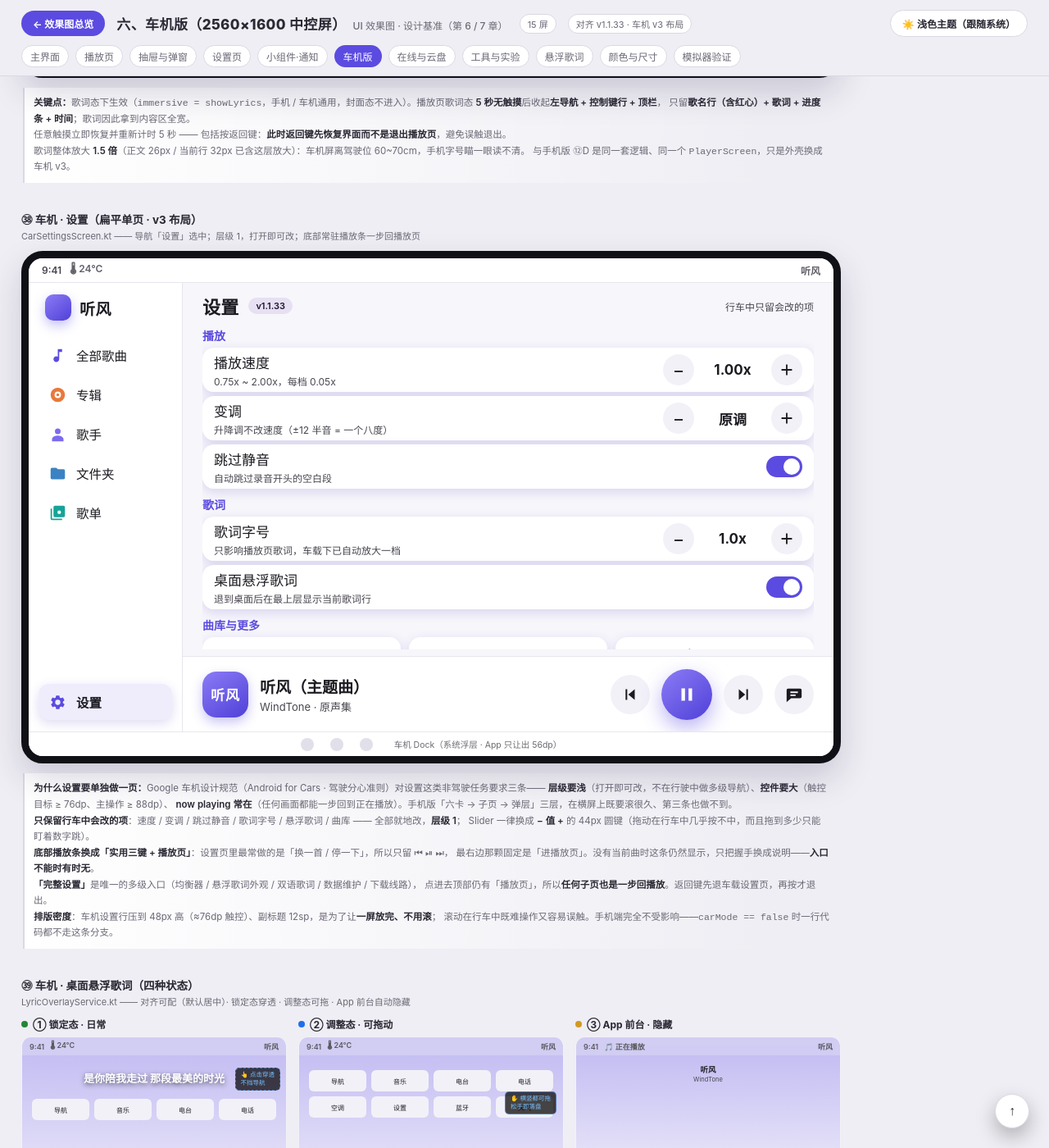
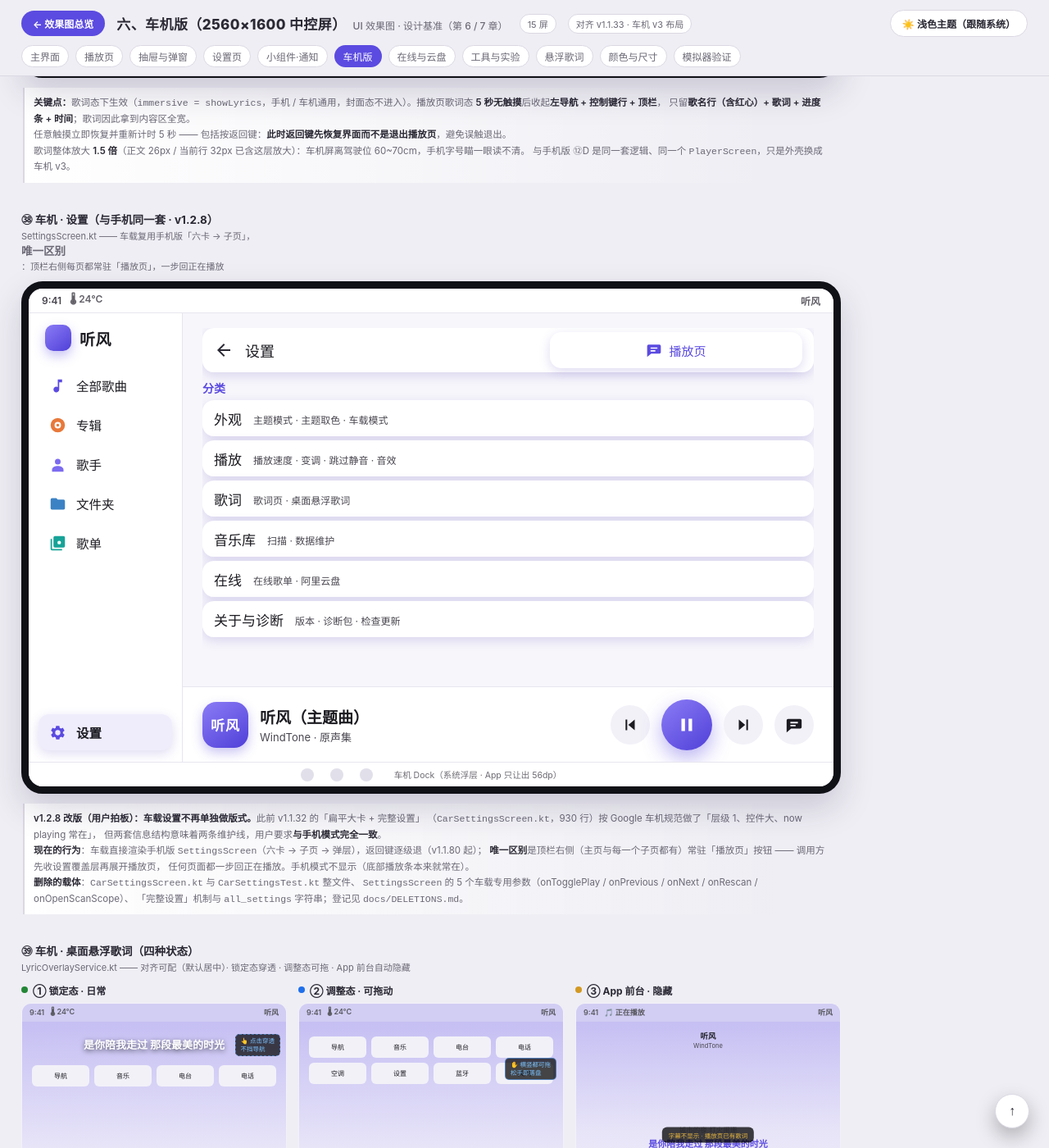
Before and after one commit to LuckyLearning/WindTone, a Jekyll site: the page docs/ui/06-car.html, which Jekyll copies as it is, in a window 1280 px wide and 1400 px high, scrolled down 6093 px. Shown: the whole window at 82% size. Built offline with Jekyll 4.4.1, drawn with Linux system fonts in a browser that asks for light colours.

Commit message:
docs: 同步车机设置统一与待装包安装行（UI 清单 / 06-car / 功能说明 / 验证清单 / DELETIONS）

```diff
--- a/docs/ui/06-car.html
+++ b/docs/ui/06-car.html
@@ -597,7 +597,7 @@
 </figure>
 
 <figure class="fig car" id="scr-car-settings-flat">
-  <div class="cap"><b>㊳ 车机 · 设置（扁平单页 · v3 布局）</b><em>CarSettingsScreen.kt —— 导航「设置」选中；层级 1，打开即可改；底部常驻播放条一步回播放页</em></div>
+  <div class="cap"><b>㊳ 车机 · 设置（与手机同一套 · v1.2.8）</b><em>SettingsScreen.kt —— 车载复用手机版「六卡 → 子页」，<b>唯一区别</b>：顶栏右侧每页都常驻「播放页」，一步回正在播放</em></div>
   <div class="carphone v3">
     <div class="carbar">
       <span>9:41</span><span class="cb-item">🌡 24°C</span>
@@ -616,47 +616,20 @@
       </nav>
       <div class="cv3-right">
         <div class="cv3-main tight">
-          <div class="cv3-hd">
-            <div class="cv3-title">设置</div>
-            <span class="pill">v1.1.33</span>
-            <div class="sp"></div>
-            <span style="font-size:12px;color:var(--on-surface-variant)">行车中只留会改的项</span>
-          </div>
           <div class="cset" style="margin-top:6px">
-            <div class="cset-sec">播放</div>
-            <div class="cset-row">
-              <div style="flex:1"><div class="cset-k">播放速度</div><div class="cset-s">0.75x ~ 2.00x，每档 0.05x</div></div>
-              <div class="cset-step">−</div>
-              <div class="cset-v">1.00x</div>
-              <div class="cset-step"><svg class="ic"><use href="#i-add"/></svg></div>
+            <div class="cset-row" style="border:none">
+              <svg class="ic" style="flex:none"><use href="#i-back"/></svg>
+              <div class="cset-k" style="font-size:18px">设置</div>
+              <div style="flex:1"></div>
+              <div class="cset-btn" style="color:var(--primary)"><svg class="ic"><use href="#i-lyrics"/></svg>播放页</div>
             </div>
-            <div class="cset-row">
-              <div style="flex:1"><div class="cset-k">变调</div><div class="cset-s">升降调不改速度（±12 半音 = 一个八度）</div></div>
-              <div class="cset-step">−</div>
-              <div class="cset-v">原调</div>
-              <div class="cset-step"><svg class="ic"><use href="#i-add"/></svg></div>
-            </div>
-            <div class="cset-row">
-              <div style="flex:1"><div class="cset-k">跳过静音</div><div class="cset-s">自动跳过录音开头的空白段</div></div>
-              <span class="switch"><i></i></span>
-            </div>
-            <div class="cset-sec">歌词</div>
-            <div class="cset-row">
-              <div style="flex:1"><div class="cset-k">歌词字号</div><div class="cset-s">只影响播放页歌词，车载下已自动放大一档</div></div>
-              <div class="cset-step">−</div>
-              <div class="cset-v">1.0x</div>
-              <div class="cset-step"><svg class="ic"><use href="#i-add"/></svg></div>
-            </div>
-            <div class="cset-row">
-              <div style="flex:1"><div class="cset-k">桌面悬浮歌词</div><div class="cset-s">退到桌面后在最上层显示当前歌词行</div></div>
-              <span class="switch"><i></i></span>
-            </div>
-            <div class="cset-sec">曲库与更多</div>
-            <div style="display:flex;gap:10px;flex:none">
-              <div class="cset-btn"><svg class="ic"><use href="#i-cloud"/></svg>重新扫描</div>
-              <div class="cset-btn"><svg class="ic"><use href="#i-folder"/></svg>扫描范围</div>
-              <div class="cset-btn"><svg class="ic"><use href="#i-tune"/></svg>完整设置</div>
-            </div>
+            <div class="cset-sec" style="border:none;padding-top:0">分类</div>
+            <div class="cset-row"><div class="cset-k">外观</div><div class="cset-s">主题模式 · 主题取色 · 车载模式</div><svg class="ic"><use href="#i-chev"/></svg></div>
+            <div class="cset-row"><div class="cset-k">播放</div><div class="cset-s">播放速度 · 变调 · 跳过静音 · 音效</div><svg class="ic"><use href="#i-chev"/></svg></div>
+            <div class="cset-row"><div class="cset-k">歌词</div><div class="cset-s">歌词页 · 桌面悬浮歌词</div><svg class="ic"><use href="#i-chev"/></svg></div>
+            <div class="cset-row"><div class="cset-k">音乐库</div><div class="cset-s">扫描 · 数据维护</div><svg class="ic"><use href="#i-chev"/></svg></div>
+            <div class="cset-row"><div class="cset-k">在线</div><div class="cset-s">在线歌单 · 阿里云盘</div><svg class="ic"><use href="#i-chev"/></svg></div>
+            <div class="cset-row"><div class="cset-k">关于与诊断</div><div class="cset-s">版本 · 诊断包 · 检查更新</div><svg class="ic"><use href="#i-chev"/></svg></div>
           </div>
         </div>
         <div class="cv3-now">
@@ -678,17 +651,15 @@
     </div>
     <div class="cv3-dock"><i></i><i></i><i></i><span>车机 Dock（系统浮层 · App 只让出 56dp）</span></div>
   </div>
-  <p class="note"><b>为什么设置要单独做一页：</b>Google 车机设计规范（Android for Cars · 驾驶分心准则）对设置这类非驾驶任务要求三条——
-  <b>层级要浅</b>（打开即可改，不在行驶中做多级导航）、<b>控件要大</b>（触控目标 ≥ 76dp、主操作 ≥ 88dp）、
-  <b>now playing 常在</b>（任何画面都能一步回到正在播放）。手机版「六卡 → 子页 → 弹层」三层，在横屏上既要滚很久、第三条也做不到。<br>
-  <b>只保留行车中会改的项</b>：速度 / 变调 / 跳过静音 / 歌词字号 / 悬浮歌词 / 曲库 —— 全部就地改，<b>层级 1</b>；
-  Slider 一律换成 <b>− 值 +</b> 的 44px 圆键（拖动在行车中几乎按不中，而且拖到多少只能盯着数字跳）。<br>
-  <b>底部播放条换成「实用三键 + 播放页」</b>：设置页里最常做的是「换一首 / 停一下」，所以只留 ⏮ ⏯ ⏭，
-  最右边那颗固定是「进播放页」。没有当前曲时这条仍然显示，只把握手换成说明——<b>入口不能时有时无</b>。<br>
-  <b>「完整设置」</b>是唯一的多级入口（均衡器 / 悬浮歌词外观 / 双语歌词 / 数据维护 / 下载线路），
-  点进去顶部仍有「播放页」，所以<b>任何子页也是一步回播放</b>。返回键先退车载设置页，再按才退出。<br>
-  <b>排版密度</b>：车机设置行压到 48px 高（≈76dp 触控）、副标题 12sp，是为了让<b>一屏放完、不用滚</b>；
-  滚动在行车中既难操作又容易误触。手机端完全不受影响——<code>carMode == false</code> 时一行代码都不走这条分支。</p>
+  <p class="note"><b>v1.2.8 改版（用户拍板）：车载设置不再单独做版式。</b>此前 v1.1.32 的「扁平大卡 + 完整设置」
+  （<code>CarSettingsScreen.kt</code>，930 行）按 Google 车机规范做了「层级 1、控件大、now playing 常在」，
+  但两套信息结构意味着两条维护线，用户要求<b>与手机模式完全一致</b>。<br>
+  <b>现在的行为</b>：车载直接渲染手机版 <code>SettingsScreen</code>（六卡 → 子页 → 弹层），返回键逐级退（v1.1.80 起）；
+  <b>唯一区别</b>是顶栏右侧（主页与每一个子页都有）常驻「播放页」按钮 —— 调用方先收设置覆盖层再展开播放页，
+  任何页面都一步回正在播放。手机模式不显示（底部播放条本来就常在）。<br>
+  <b>删除的载体</b>：<code>CarSettingsScreen.kt</code> 与 <code>CarSettingsTest.kt</code> 整文件、
+  <code>SettingsScreen</code> 的 5 个车载专用参数（onTogglePlay / onPrevious / onNext / onRescan / onOpenScanScope）、
+  「完整设置」机制与 <code>all_settings</code> 字符串；登记见 <code>docs/DELETIONS.md</code>。</p>
 </figure>
 
 <figure class="fig car" id="scr-car-overlay">
```
Also changed, not shown: docs/DELETIONS.md (+3 -0 lines), docs/ui/UI清单.md (+4 -4 lines), docs/功能说明.md (+3 -1 lines), docs/真机验证清单.md (+3 -1 lines).
